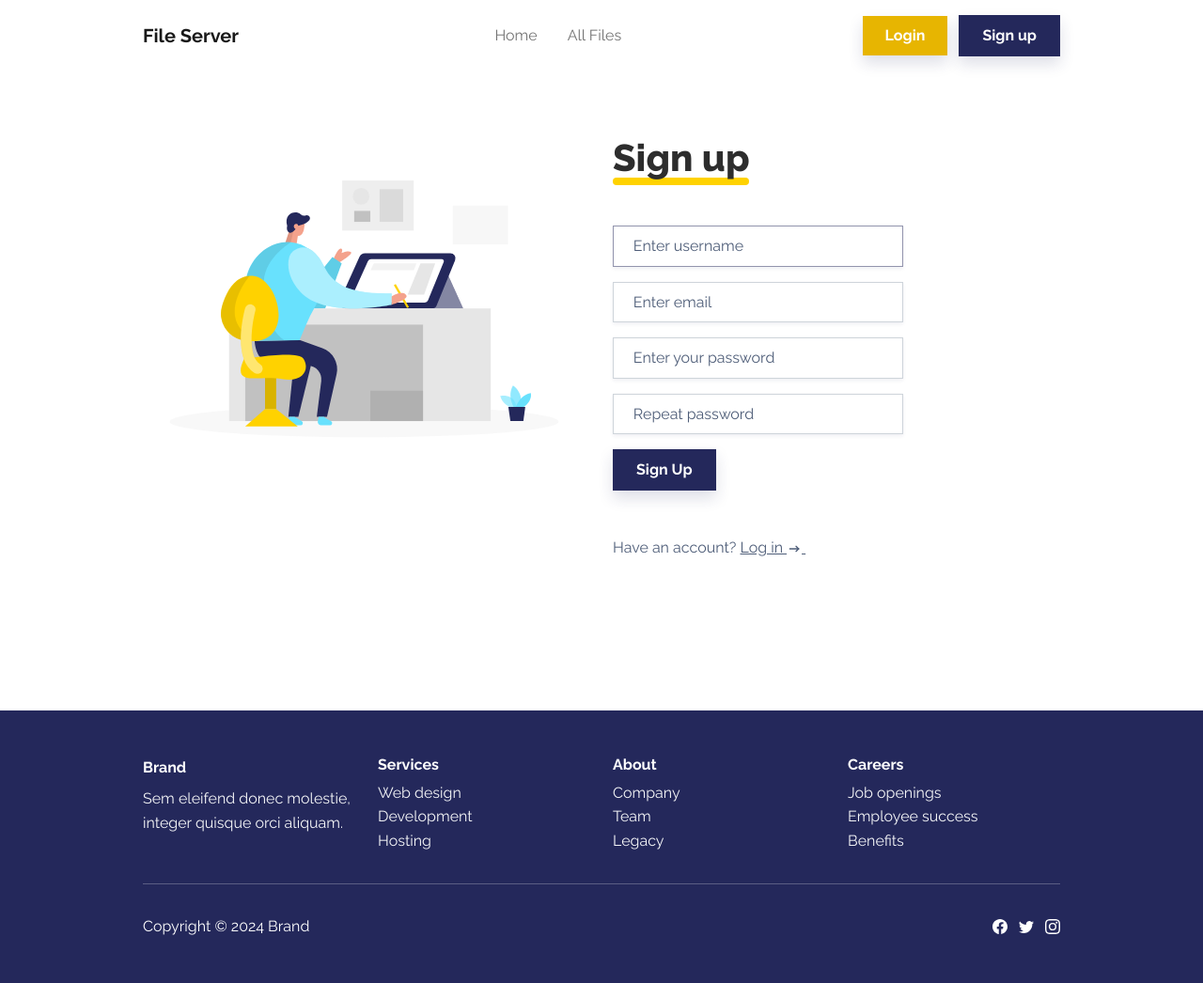
After one commit to Solomon-K-Acquah/File-Server, a Django app: page /accounts/register/ in a window 1280 px wide. The commit adds this page. Shown: the whole page at 94% size. Run offline with Django 5.2, Linux system fonts and the light colour scheme; some libraries are stand-ins or nearby versions.

Commit message:
implemented login, logout, register, download records and among others

```diff
--- a/fileServer/admin.py
+++ b/fileServer/admin.py
@@ -1,7 +1,8 @@
 from django.contrib import admin
 
-from fileServer.models import Category, File
+from fileServer.models import Category, Download, File
 
 # Model Registration
 admin.site.register(File)
 admin.site.register(Category)
+admin.site.register(Download)
--- a/fileServer/form.py
+++ b/fileServer/form.py
@@ -1,5 +1,6 @@
 from django import forms
 from django.contrib.auth.models import User
+from django.contrib.auth.forms import UserCreationForm
 
 # form to capture email to send the file
 class SendEmailForm(forms.Form):
@@ -8,11 +9,42 @@ class SendEmailForm(forms.Form):
         widget=forms.EmailInput(
             attrs={
                 'class':'form-control',
-                'placeholder':'Enter your email'
+                'placeholder':'Enter your email',
                 }
             )
         )
 
-    # def __init__(self, *args, **kwargs):
-    #     super().__init__(*args, **kwargs)
-    #     self.fields['email'].widget.attrs['placeholder'] = 'Enter your email'
+# new form for login, signup etc using default django User model
+class NewUserForm(UserCreationForm):
+    class Meta:
+        model = User
+        fields = ('username', 'email', 'password1', 'password2')
+
+    def __init__(self, *args, **kwargs):
+        super().__init__(*args, **kwargs)
+        self.fields['username'].widget.attrs.update({'placeholder' : 'Enter username', 'class' : 'form-control shadow-sm'})
+        self.fields['email'].widget.attrs.update({'placeholder' : 'Enter email', 'class' : 'form-control shadow-sm'})
+        self.fields['password1'].widget.attrs.update({'placeholder' : 'Enter your password', 'class' : 'form-control shadow-sm'})
+        self.fields['password2'].widget.attrs.update({'placeholder' : 'Repeat password', 'class' : 'form-control shadow-sm'})
+
+    # custom vaildation for new user registration or signup form
+    def clean_username(self):
+        username = self.cleaned_data['username'].lower()
+        new = User.objects.filter(username = username)
+        if new.count():
+            raise forms.ValidationError("User already exist")
+        return username
+
+    def clean_email(self):
+        email = self.cleaned_data['email'].lower()
+        new = User.objects.filter(email = email)
+        if new.count():
+            raise forms.ValidationError("Email already exist")
+        return email
+
+    def clean_password2(self):
+        password1 = self.cleaned_data['password1']
+        password2 = self.cleaned_data['password2']
+        if password1 and password2 and password1 != password2:
+            raise forms.ValidationError("Password don't match")
+        return password2
--- a/fileServer/templates/fileServer/email_document.html
+++ b/fileServer/templates/fileServer/email_document.html
@@ -22,7 +22,7 @@
               {% endfor %}
 
               {{ email_form.email }}
-              <small class="text-muted fst-italic">You can change the email if you wish to send it to another email other than your regiestered email.</small>
+              <small class="text-muted fst-italic">Enter the email address you want the file to be sent to.</small>
             </div>
             <div class="mb-5">
               <button class="btn btn-primary shadow" data-bss-hover-animate="pulse" type="submit">Send File</button>
--- /dev/null
+++ b/fileServer/templates/registration/registration.html
@@ -0,0 +1,83 @@
+{% extends 'base_template.html' %}
+{% load static %}
+
+{% block title %}
+  <title>File Server | Sign Up</title>
+{% endblock %}
+
+{% block content %}
+  <section class="py-4 py-md-5 my-5">
+    <div class="container py-md-5">
+      <div class="row">
+        <div class="col-md-6 text-center">
+          <img class="img-fluid w-100" src="{% static 'fileServer/assets/img/illustrations/register.svg' %}" />
+        </div>
+        <div class="col-md-5 col-xl-4 text-center text-md-start">
+          <h2 class="display-6 fw-bold mb-5"><span class="underline pb-1"><strong>Sign up</strong></span></h2>
+          <form method="POST">
+            {% csrf_token %}
+
+            {% comment %}show all errors if there is{% endcomment %}
+            {% if register_form.non.field_errors %}
+              {% for error in register_form.non.field_errors %}
+                <div class="text-danger text-sm">
+                  <p>{{ error }}</p>
+                </div>
+              {% endfor %}
+            {% endif %}
+
+            <div class="mb-3">
+              {{ register_form.username }}
+              {% if register_form.username.errors %}
+                <div class="text-danger text-sm">
+                  <p>{{ register_form.username.errors.as_text }}</p>
+                </div>
+              {% endif %}
+            </div>
+
+            <div class="mb-3">
+              {{ register_form.email }}
+              {% if register_form.email.errors %}
+                <div class="text-danger text-sm">
+                  <p>{{ register_form.email.errors.as_text }}</p>
+                </div>
+              {% endif %}
+            </div>
+
+            <div class="mb-3">
+              {{ register_form.password1 }}
+              {% if register_form.password1.errors %}
+                <div class="text-danger text-sm">
+                  <p>{{ register_form.password1.errors.as_text }}</p>
+                </div>
+              {% endif %}
+            </div>
+
+            <div class="mb-3">
+              {{ register_form.password2 }}
+              {% if register_form.password2.errors %}
+                <div class="text-danger text-sm">
+                  <p>{{ register_form.password2.errors.as_p }}</p>
+                </div>
+              {% endif %}
+            </div>
+
+            <div class="mb-5">
+              <button class="btn btn-primary shadow" data-bss-hover-animate="pulse" type="submit">Sign Up</button>
+            </div>
+            <p class="text-muted">
+              Have an account? <a href="{% url 'login' %}">
+                Log in&nbsp;<svg xmlns="http://www.w3.org/2000/svg" width="1em" height="1em" viewBox="0 0 24 24" stroke-width="2" stroke="currentColor" fill="none" stroke-linecap="round" stroke-linejoin="round" class="icon icon-tabler icon-tabler-arrow-narrow-right">
+                  <path stroke="none" d="M0 0h24v24H0z" fill="none"></path>
+                  <line x1="5" y1="12" x2="19" y2="12"></line>
+                  <line x1="15" y1="16" x2="19" y2="12"></line>
+                  <line x1="15" y1="8" x2="19" y2="12"></line>
+                </svg>
+              </a>&nbsp;
+            </p>
+          </form>
+        </div>
+      </div>
+    </div>
+  </section>
+{% endblock %}
--- a/fileServer/urls.py
+++ b/fileServer/urls.py
@@ -10,5 +10,8 @@ urlpatterns = [
     path('category/<slug:slug>', views.show_file_by_category, name='show_category'),
     path('search/', views.search_file, name='search'),
     path('send_file/<slug:slug>', views.email_document, name='send_file'),
+    path('accounts/register/', views.register_user, name='register'),
     path('thank_you/', views.thank_you, name='thank_you'),
+    # path('accounts/login/', views.login_user, name='login'),
+    # path('logout/', views.logout_user, name='logout')
 ]
--- a/fileServer/views.py
+++ b/fileServer/views.py
@@ -2,12 +2,13 @@ import os
 from django.conf import settings
 from django.http import FileResponse, Http404, HttpResponse
 from django.shortcuts import get_object_or_404, redirect, render
-from fileServer.form import SendEmailForm
-from fileServer.models import Category, File
+from fileServer.form import NewUserForm, SendEmailForm
+from fileServer.models import Category, Download, File
 from django.db.models import Q
 from django.template.loader import render_to_string
-from django.core.mail import EmailMessage, send_mail
+from django.core.mail import EmailMessage
 from django.utils.html import strip_tags
+from django.contrib.auth import login
 
 # Create your views here.
 
@@ -58,6 +59,10 @@ def download_file(request, slug):
         file.download_count += 1
         file.save()
 
+        # get the user and file records to the downloads table
+        Download.objects.create(user=request.user, file=file)
+
+        # refresh the database
         file.refresh_from_db()
 
         return FileResponse(open(file_path, 'rb'), as_attachment=True, filename=os.path.basename(file_path))
@@ -126,6 +131,22 @@ def email_document(request, slug):
 
     return render(request, 'fileServer/email_document.html', context)
 
+
 # thank you page function
 def thank_you(request):
     return render(request, 'fileServer/thank_you.html')
+
+
+# register new user function
+def register_user(request):
+    if request.method == 'POST':
+        register_form = NewUserForm(request.POST)
+        if register_form.is_valid():
+            user = register_form.save()
+            login(request, user)
+            return redirect('/')
+    else:
+        register_form = NewUserForm()
+
+    context = {'register_form' : register_form}
+    return render(request, 'registration/registration.html', context)
--- a/fileServerProject/settings.py
+++ b/fileServerProject/settings.py
@@ -33,14 +33,13 @@ ALLOWED_HOSTS = []
 # Application definition
 
 INSTALLED_APPS = [
-    'django.contrib.admin',
     'django.contrib.auth',
     'django.contrib.contenttypes',
     'django.contrib.sessions',
     'django.contrib.messages',
     'django.contrib.staticfiles',
     'fileServer.apps.FileserverConfig',
-    # 'widget_tweaks',
+    'django.contrib.admin',
 ]
 
 MIDDLEWARE = [
@@ -136,3 +135,6 @@ EMAIL_HOST_PASSWORD = '359b828921cd80'
 EMAIL_PORT = '2525'
 EMAIL_USE_TLS = True
 EMAIL_USE_SSL = False
+
+LOGIN_REDIRECT_URL = '/'
+# LOGOUT_REDIRECT_URL = '/accounts/login/'
--- a/fileServerProject/urls.py
+++ b/fileServerProject/urls.py
@@ -22,5 +22,6 @@ from django.conf.urls.static import static
 
 urlpatterns = [
     path('admin/', admin.site.urls),
+    path('accounts/', include('django.contrib.auth.urls')),
     path('', include('fileServer.urls'))
 ] + static(settings.MEDIA_URL, document_root=settings.MEDIA_ROOT)
--- a/templates/base_template.html
+++ b/templates/base_template.html
@@ -32,8 +32,15 @@
               <a class="nav-link {% if request.path == '/files/' %}active{% endif %}" href="{% url 'files' %}">All Files</a>
             </li>
           </ul>
-          <a class="btn btn-primary shadow" role="button" data-bss-hover-animate="pulse" href="login.html" style="margin-right: 12px;background: rgb(231,181,1);border-style: none;">Login</a>
-          <a class="btn btn-primary shadow" role="button" data-bss-hover-animate="pulse" href="signup.html">Sign up</a>
+          {% if user.is_authenticated %}
+            <form action="{% url 'logout' %}" method="POST">
+              {% csrf_token %}
+              <button class="btn btn-primary shadow" role="button" data-bss-hover-animate="pulse" style="margin-right: 12px;background: rgb(231,181,1);border-style: none;">Logout</button>
+            </form>
+          {% else %}
+            <a class="btn btn-primary shadow" role="button" data-bss-hover-animate="pulse" href="{% url 'login' %}" style="margin-right: 12px;background: rgb(231,181,1);border-style: none;">Login</a>
+            <a class="btn btn-primary shadow" role="button" data-bss-hover-animate="pulse" href="{% url 'register' %}">Sign up</a>
+          {% endif %}
         </div>
       </div>
     </nav>
```
Also changed, not shown: fileServer/models.py (+13 -1 lines), fileServer/templates/fileServer/details.html (+30 -1 lines), fileServer/templates/fileServer/index.html (+14 -3 lines), fileServer/templates/registration/logged_out.html (added, +35 -0 lines), fileServer/templates/registration/login.html (added, +54 -0 lines), db.sqlite3, fileServer/migrations/0008_download.py (added), fileServer/static/fileServer/assets/img/login-img.png (added).
